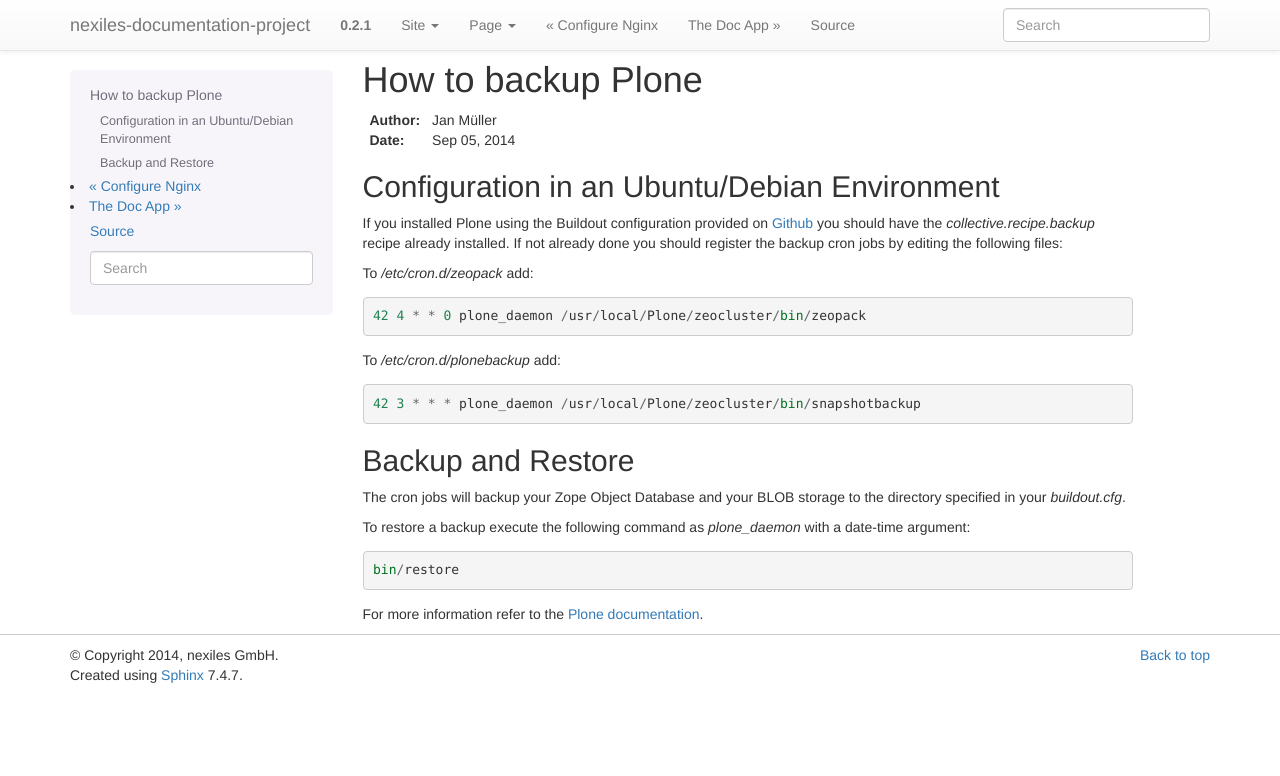
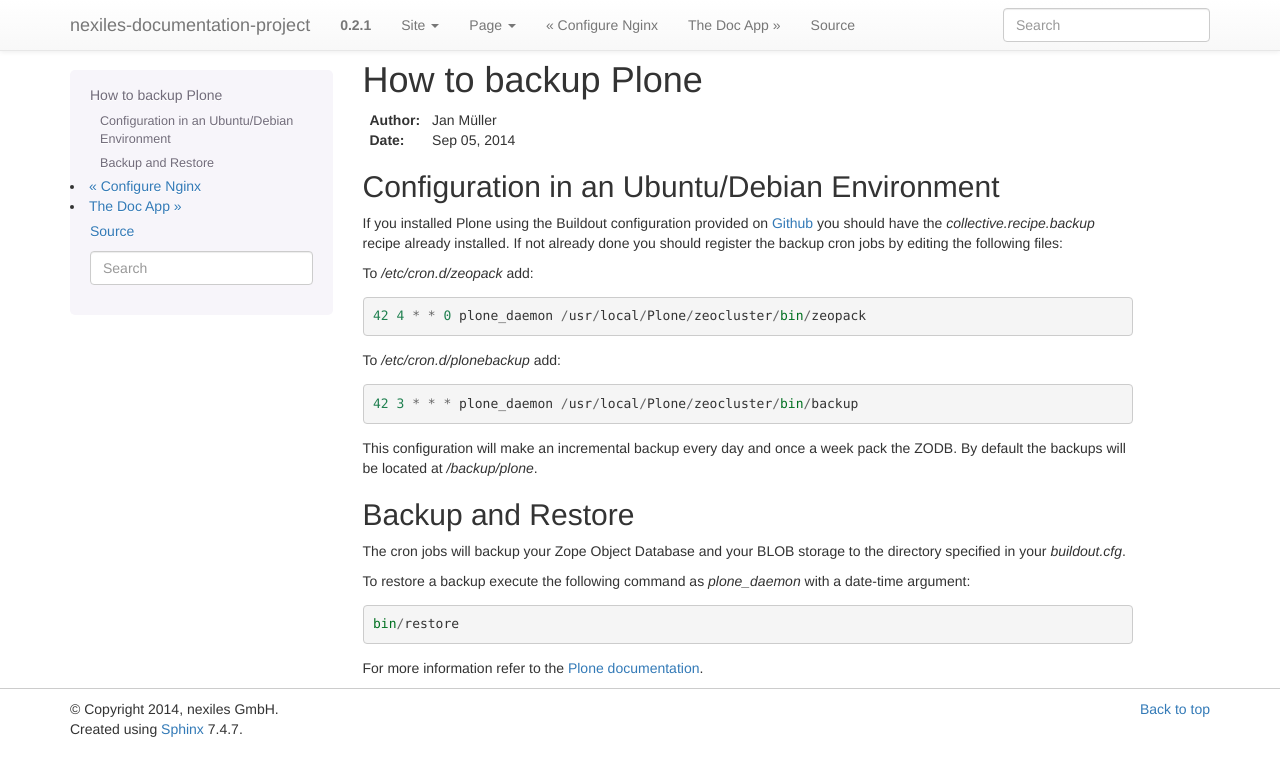
Before and after one commit to nexiles/nexiles-documentation-project, a Sphinx documentation site: the page built from docs/backup.rst, in a window 1280 px wide. Shown: the top 776 px of the page. Built offline with Sphinx 7.4.7, drawn with Linux system fonts in a browser that asks for light colours.

Commit message:
added backup location

```diff
--- a/docs/backup.rst
+++ b/docs/backup.rst
@@ -20,7 +20,10 @@
 
 To `/etc/cron.d/plonebackup` add::
 
-    42 3 * * * plone_daemon /usr/local/Plone/zeocluster/bin/snapshotbackup
+    42 3 * * * plone_daemon /usr/local/Plone/zeocluster/bin/backup
+
+This configuration will make an incremental backup every day and once a week
+pack the ZODB. By default the backups will be located at `/backup/plone`.
 
 .. _Github: https://github.com/nexiles/nexiles.docserver.buildout
 
```
